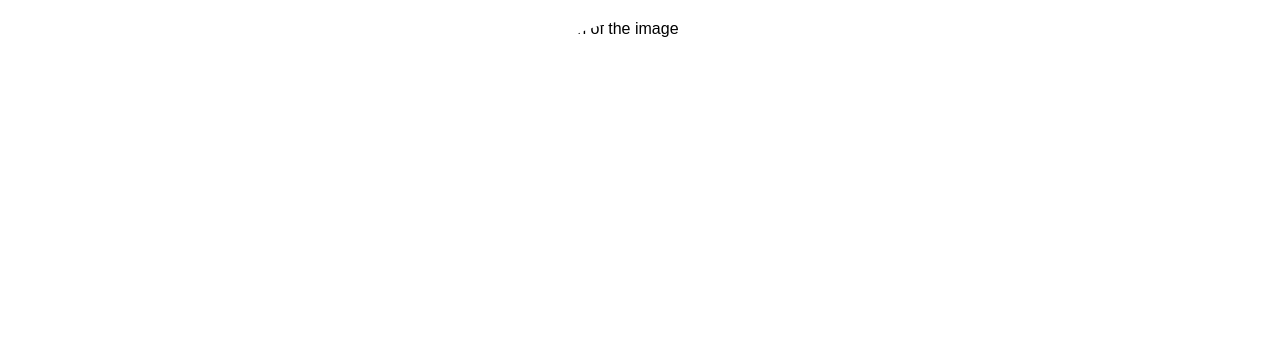
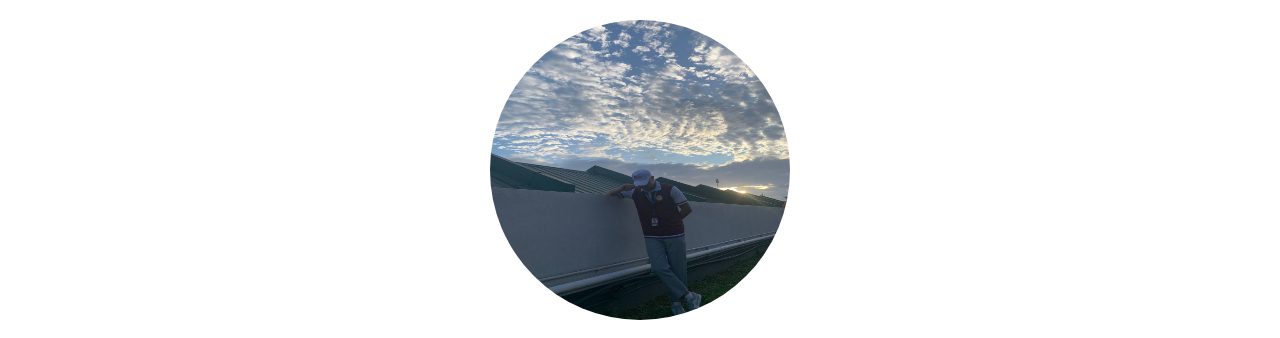
Before and after one commit to patrick11240/patpaty.io, a plain HTML site: page index.html in a window 1280 px wide. Shown: the top 338 px of the page. Drawn offline with Linux system fonts and the light colour scheme.

Commit message:
Update index.html

```diff
--- a/index.html
+++ b/index.html
@@ -8,7 +8,7 @@
 </head>
 <body>
 
-    <img src="Breadcrumbspatpaty.io/IMG_20240311_190845_242.jpg" alt="Description of the image">
+    <img src="patpaty.io/IMG_20240311_190845_242.jpg" alt="Description of the image">
     <h1>Patrick John S. Brucal</h1>
     <p>Class Schedule</p>
 
```
